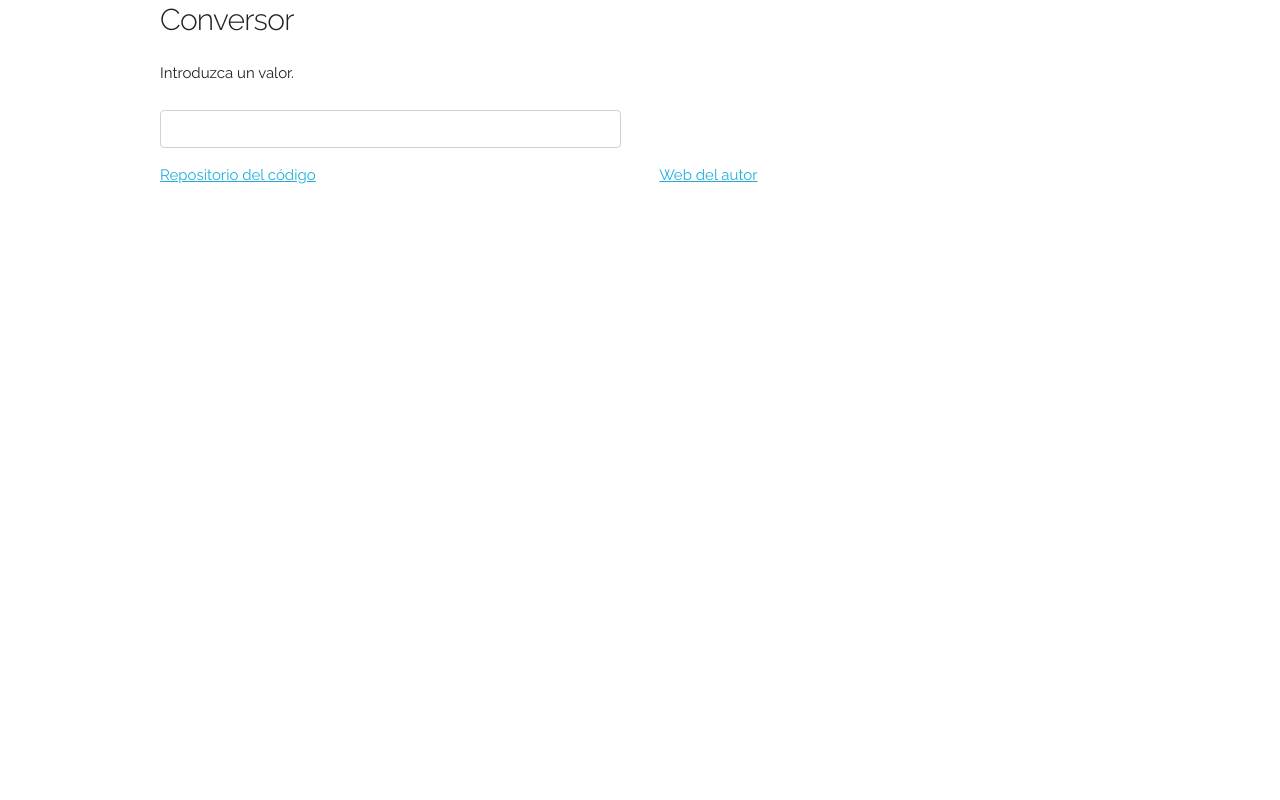
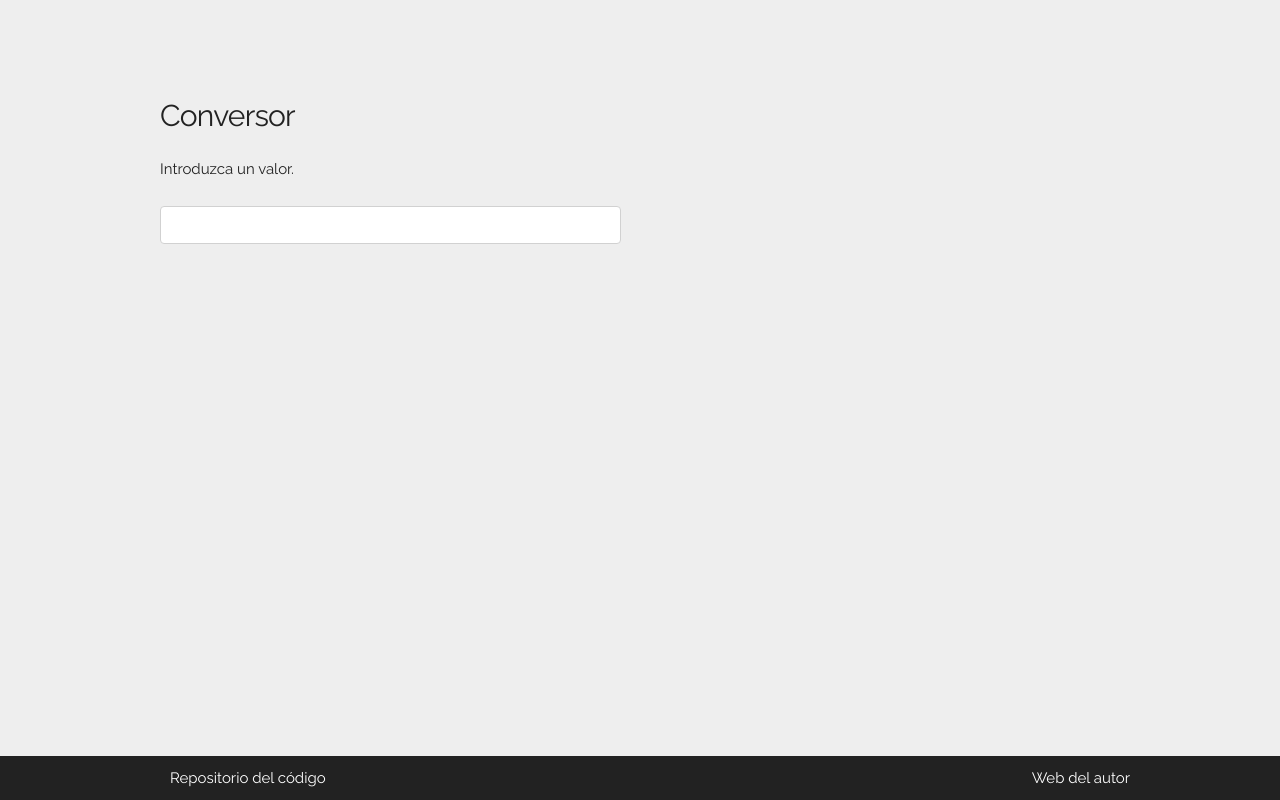
Before and after one commit to alu0100536652/STW03, a website: page index.html in a window 1280 px wide. Drawn offline with Linux system fonts and the light colour scheme.

Commit message:
Creando gulpfile, css, index y modificando README

```diff
--- a/assets/css/custom.css
+++ b/assets/css/custom.css
@@ -0,0 +1,26 @@
+html {
+    background-color: #eee;
+}
+
+
+footer {
+    position: fixed;
+    bottom: 0;
+    left: 0;
+    width: 100%;
+    padding: 10px;
+    background-color: #222;
+}
+
+footer a {
+    color: #FFF;
+    text-decoration: none;
+}
+
+.app {
+    margin-top: 10%;
+}
+
+h4 {
+    font-weight: 500;
+}
--- a/index.html
+++ b/index.html
@@ -24,12 +24,16 @@
   <!-- JS
   –––––––––––––––––––––––––––––––––––––––––––––––––– -->
 
+  <!-- FAVICON
+  -------------------------------------------------- -->
+  <link rel="icon" type="image/png" href="assets/images/favicon.ico">
+
 </head>
 <body>
 
   <div class="container">
     <div class="row">
-      <div class="one-half column">
+      <div class="one-half column app">
         <h4>Conversor</h4>
         <p>Introduzca un valor.</p>
         <input id="toConvert" class="u-full-width" type="text">
@@ -38,16 +42,17 @@
     </div>
   </div>
 
+  <footer>
       <div class="container">
         <div class="row">
           <div class="one-half column">
             <a href="http://github.com/alu0100536652/STW03/">Repositorio del código</a>
           </div>
           <div class="one-half column">
-        <a href="http://alu0100536652.github.io/">Web del autor</a>
+            <a href="http://alu0100536652.github.io/" class="u-pull-right">Web del autor</a>
           </div>
         </div>
       </div>
-
+  </footer>
 </body>
 </html>
```
Also changed, not shown: gulpfile.js (+40 -0 lines), README.md. Lines whose indentation alone changed are shown as unchanged.
